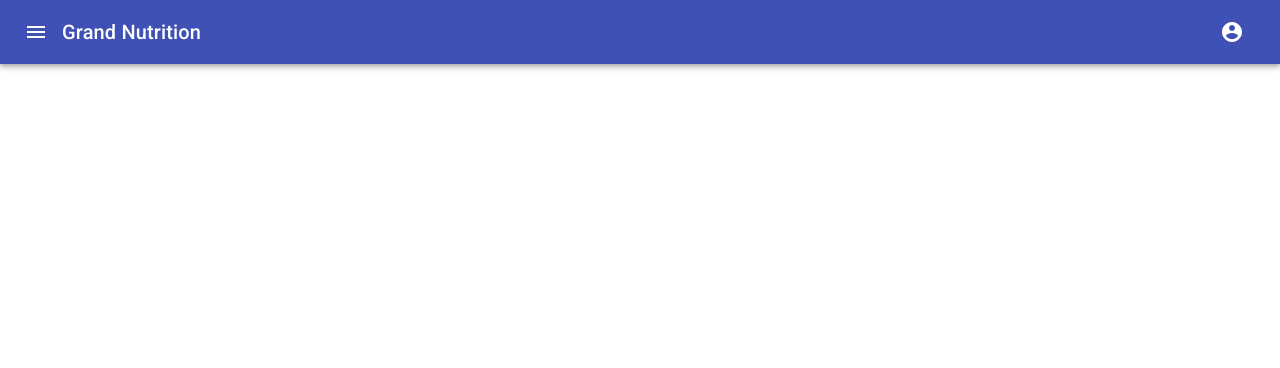
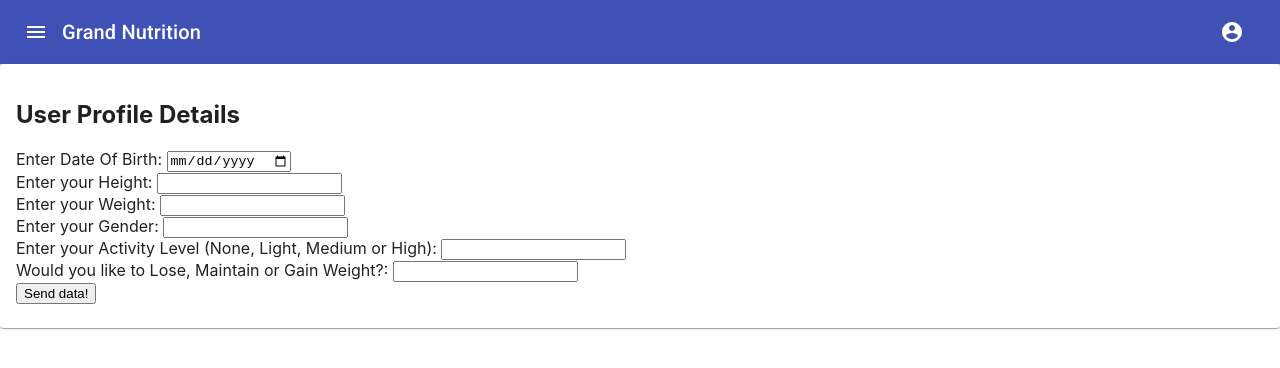
Before and after one commit to thededlier/grand-nutrition, a React (Create React App) app in the folder grand-ui/: page /questions in a window 1280 px wide. Shown: the top 368 px of the page. Built offline with nearby package versions, Linux system fonts and the light colour scheme.

Commit message:
Added UI for the dashboard per user and explicit questions

```diff
--- a/grand-ui/package.json
+++ b/grand-ui/package.json
@@ -4,9 +4,13 @@
   "private": true,
   "dependencies": {
     "@material-ui/core": "^4.5.2",
+    "@material-ui/icons": "^4.5.1",
+    "axios": "^0.19.0",
+    "history": "^4.10.1",
     "react": "^16.10.2",
     "react-dom": "^16.10.2",
     "react-redux": "^7.1.1",
+    "react-router-dom": "^5.1.2",
     "react-scripts": "3.2.0",
     "redux": "^4.0.4",
     "redux-thunk": "^2.3.0"
--- a/grand-ui/src/components/App.js
+++ b/grand-ui/src/components/App.js
@@ -6,6 +6,7 @@ import SignUp from "./SignUp/SignUp.component";
 import {Route, Router} from 'react-router-dom';
 import DashboardContainer from "../containers/Dashboard.container";
 import MenuAppBarContainer from "../containers/MenuAppBar.container";
+import ExplicitQuestions from "./ExplicitQuestions/ExplicitQuestions.component";
 
 
 function App() {
@@ -18,6 +19,7 @@ function App() {
                   <Route path="/signin" component={SignInComponent} />
                   <Route path="/signup" component={SignUp} />
                   <Route path="/dashboard" component={DashboardContainer} />
+                  <Route path="/questions" component={ExplicitQuestions} />
               </div>
           </Router>
       </React.Fragment>
--- a/grand-ui/src/components/Dashboard/Dashboard.component.js
+++ b/grand-ui/src/components/Dashboard/Dashboard.component.js
@@ -1,15 +1,61 @@
 import React, {Component} from 'react';
 import Card from '@material-ui/core/Card';
 import {CardContent} from "@material-ui/core";
+import axios from 'axios';
 
 export default class Dashboard extends Component {
+    state = {
+            jsonOb: {},
+            profile: {}
+        }
+//   "https://jsonplaceholder.typicode.com/users""http://localhost:8000/app_user/1/"
+
+    componentDidMount(){
+        axios.get("http://localhost:8000/app_user/1/")
+        .then(res => {
+            this.setState({jsonOb: res.data});
+        })
+        .catch(error => this.setState({ }));
+        axios.get("http://localhost:8000/app_user/1/user_profile")
+        .then(res => {
+            this.setState({profile: res.data});
+        })
+        .catch(error => this.setState({ }));
+    }
+
     render() {
+        const { jsonOb } = this.state;
+        const { profile } = this.state;
+        console.log(jsonOb)
         return (
             <Card>
                 <CardContent>
-                    Hello {this.props.isOpen}
+                    Hello {jsonOb.name} {this.props.isOpen}
                 </CardContent>
+                <ul>
+                    { <li> User Name : {jsonOb.username} </li> }
+                </ul>
+                <ul>
+                    { <li> Date of Birth : {profile.dob} </li> }
+                </ul>
+                <ul>
+                    { <li> Gender : {profile.gender === 0 ? "Male":(profile.gender === 1 ? "Female":"Other")} </li> }
+                </ul>
+                <ul>
+                    { <li> Height : {profile.height} </li> }
+                </ul>
+                <ul>
+                    { <li> Weight : {profile.weight} </li> }
+                </ul>
+                <ul>
+                    { <li> Activity Level : {profile.activityLevel === 0 ? "Sendantry":(profile.gender === 1 ? "Lightly Active":(profile.gender === 2 ? "Moderately Active":"Very Active"))} </li> }
+                </ul>
+                <ul>
+                    { <li> Users Goal : {profile.gender === 0 ? "Increase":(profile.gender === 1 ? "Maintain":"Lose")} Weight </li> }
+                </ul>
+
             </Card>
+
         );
     }
 }
--- /dev/null
+++ b/grand-ui/src/components/ExplicitQuestions/ExplicitQuestions.component.js
@@ -0,0 +1,127 @@
+import React, {Component} from 'react';
+import Card from '@material-ui/core/Card';
+import {CardContent} from "@material-ui/core";
+import axios from 'axios';
+import JSON from 'json5';
+
+
+const inputParsers = {
+  gender(input) {
+    input = input.toUpperCase();
+    if (input === 'MALE'){
+        return 0;
+    } else if (input === 'FEMALE') {
+        return 1;
+    } else {
+        return 2;
+    }
+  },
+  activity(input) {
+    input = input.toUpperCase();
+    if (input === 'NONE'){
+        return 0;
+    } else if (input === 'LIGHT') {
+        return 1;
+    } else if (input === 'MEDIUM') {
+        return 2;
+    } else if (input === 'HIGH') {
+        return 3;
+    } else {
+        return -1;
+    }
+  },
+  goal(input) {
+    input = input.toUpperCase();
+    if (input === 'GAIN'){
+        return 0;
+    } else if (input === 'MAINTAIN') {
+        return 1;
+    } else if (input === 'LOSE') {
+        return 2;
+    } else {
+        return -1;
+    }
+  },
+};
+
+export default class ExplicitQuestions extends Component {
+
+    componentDidMount(){
+    }
+
+    constructor() {
+    super();
+
+//    this.handleChange = this.handleChange.bind(this);
+    this.handleSubmit = this.handleSubmit.bind(this);
+  }
+
+//    handleChange(event) {
+//        this.setState({dateValue: event.target.dataValue});
+//    }
+
+    handleSubmit(event) {
+        event.preventDefault();
+//        alert('A name was submitted: ' + this.state.dataValue);
+            event.preventDefault();
+        const form = event.target;
+        const data = new FormData(form);
+
+        for (let name of data.keys()) {
+          const input = form.elements[name];
+          const parserName = input.dataset.parse;
+
+          if (parserName) {
+            const parser = inputParsers[parserName];
+            const parsedValue = parser(data.get(name));
+            data.set(name, parsedValue);
+          }
+          console.log(data.get(name));
+        }
+
+        var object = {};
+        data.forEach(function(value, key){
+            object[key] = value;
+        });
+        var json = JSON.stringify(object);
+        console.log(json);
+        axios.post('http://localhost:8000/app_user/2/user_profile', json)
+            .then((res) => {
+                console.log(res.data)
+            }).catch((error) => {
+                console.log(error)
+        });
+     }
+
+    render() {
+        return (
+       <Card>
+        <CardContent>
+        <h2>User Profile Details</h2>
+        <form onSubmit={this.handleSubmit}>
+            <label htmlFor="dob">Enter Date Of Birth: </label>
+            <input id="dob" name="dob" type="date" />
+            <br></br>
+            <label htmlFor="height">Enter your Height: </label>
+            <input id="height" name="height" type="text" />
+            <br></br>
+            <label htmlFor="weight">Enter your Weight: </label>
+            <input id="weight" name="weight" type="text" />
+            <br></br>
+            <label htmlFor="gender">Enter your Gender: </label>
+            <input id="gender" name="gender" type="text" data-parse="gender"/>
+            <br></br>
+            <label htmlFor="activityLevel">Enter your Activity Level (None, Light, Medium or High): </label>
+            <input id="activityLevel" name="activityLevel" type="text" data-parse="activity"/>
+            <br></br>
+            <label htmlFor="userGoal">Would you like to Lose, Maintain or Gain Weight?: </label>
+            <input id="usersGoal" name="userGoal" type="text" data-parse="goal"/>
+            <br></br>
+            <button>Send data!</button>
+        </form>
+        </CardContent>
+        </Card>
+        );
+    }
+
+}
```
Also changed, not shown: 2 other files (tests, documents, lock files or other folders).
